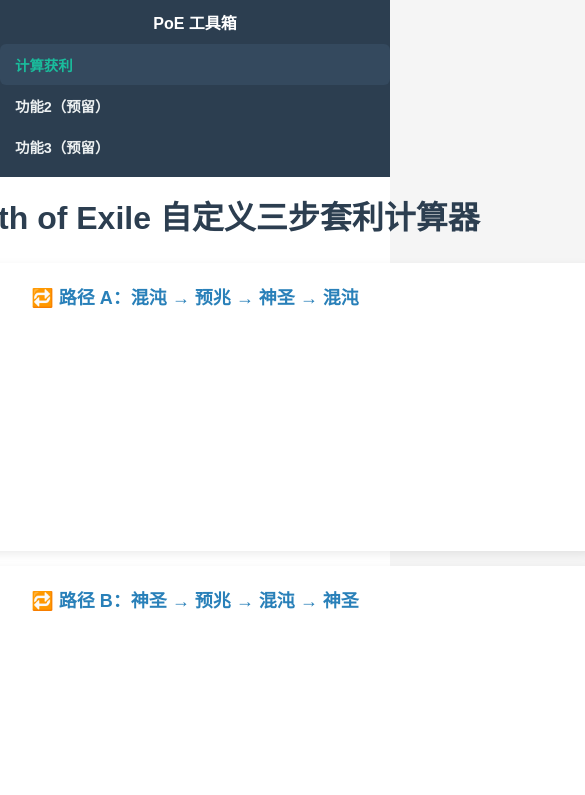
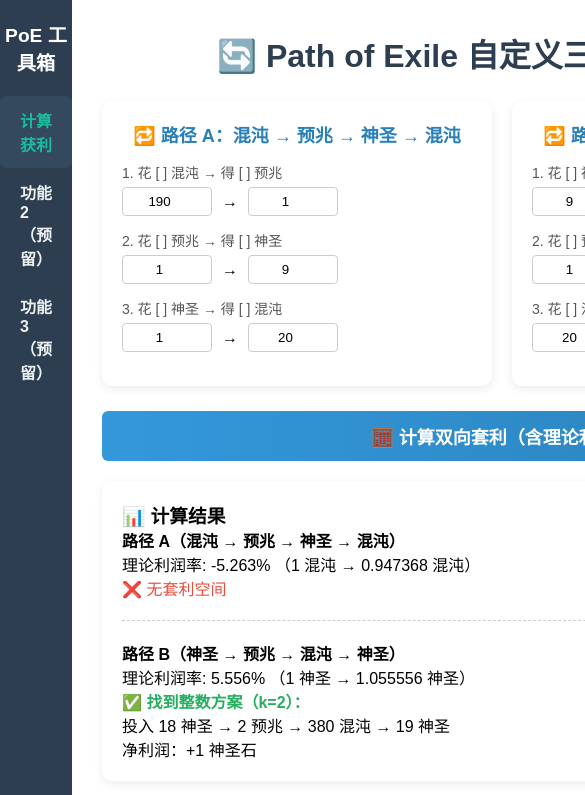
Before and after one commit to PIExiaoxiguan/PIExiaoxiguan.github.io, a plain HTML site: page index.html in a window 390 px wide. Shown: the top 795 px of the page, 585 px wide, since content can reach past the window. Drawn offline with Linux system fonts and the light colour scheme.

Commit message:
Update index.html

```diff
--- a/index.html
+++ b/index.html
@@ -137,50 +137,7 @@
       margin-top: 15px;
       line-height: 1.5;
     }
-    /* 手机端适配：屏幕宽度 ≤ 768px */
-@media (max-width: 768px) {
-  body {
-    flex-direction: column; /* 改为垂直布局 */
-  }
 
-  .sidebar {
-    width: 100%; /* 横向占满 */
-    padding: 10px 0;
-  }
-
-  .sidebar h2 {
-    font-size: 1em;
-    margin-bottom: 10px;
-  }
-
-  .nav-btn {
-    padding: 10px 15px;
-    font-size: 0.9em;
-  }
-
-  .main-content {
-    padding: 15px; /* 减小内边距 */
-  }
-
-  .container {
-    flex-direction: column; /* 路径A/B改为上下排列 */
-    gap: 15px;
-  }
-
-  .panel-path {
-    width: 100%;
-  }
-
-  input {
-    width: 70px; /* 输入框更窄 */
-    font-size: 14px; /* 防止 iOS 自动放大 */
-  }
-
-  button {
-    font-size: 16px; /* 避免 iOS 点击缩放 */
-    padding: 12px;
-  }
-}
   </style>
 </head>
 <body>
```
